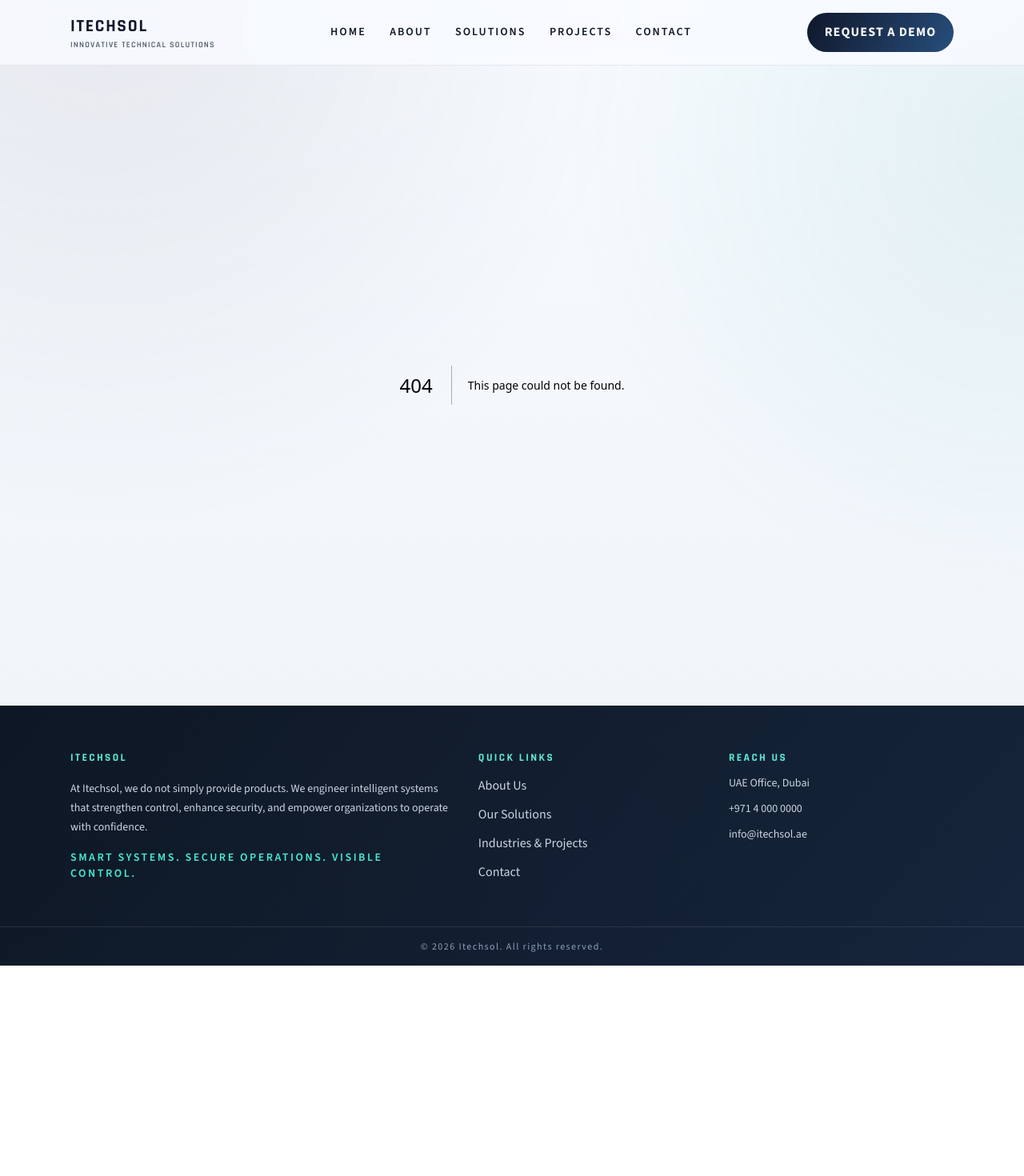
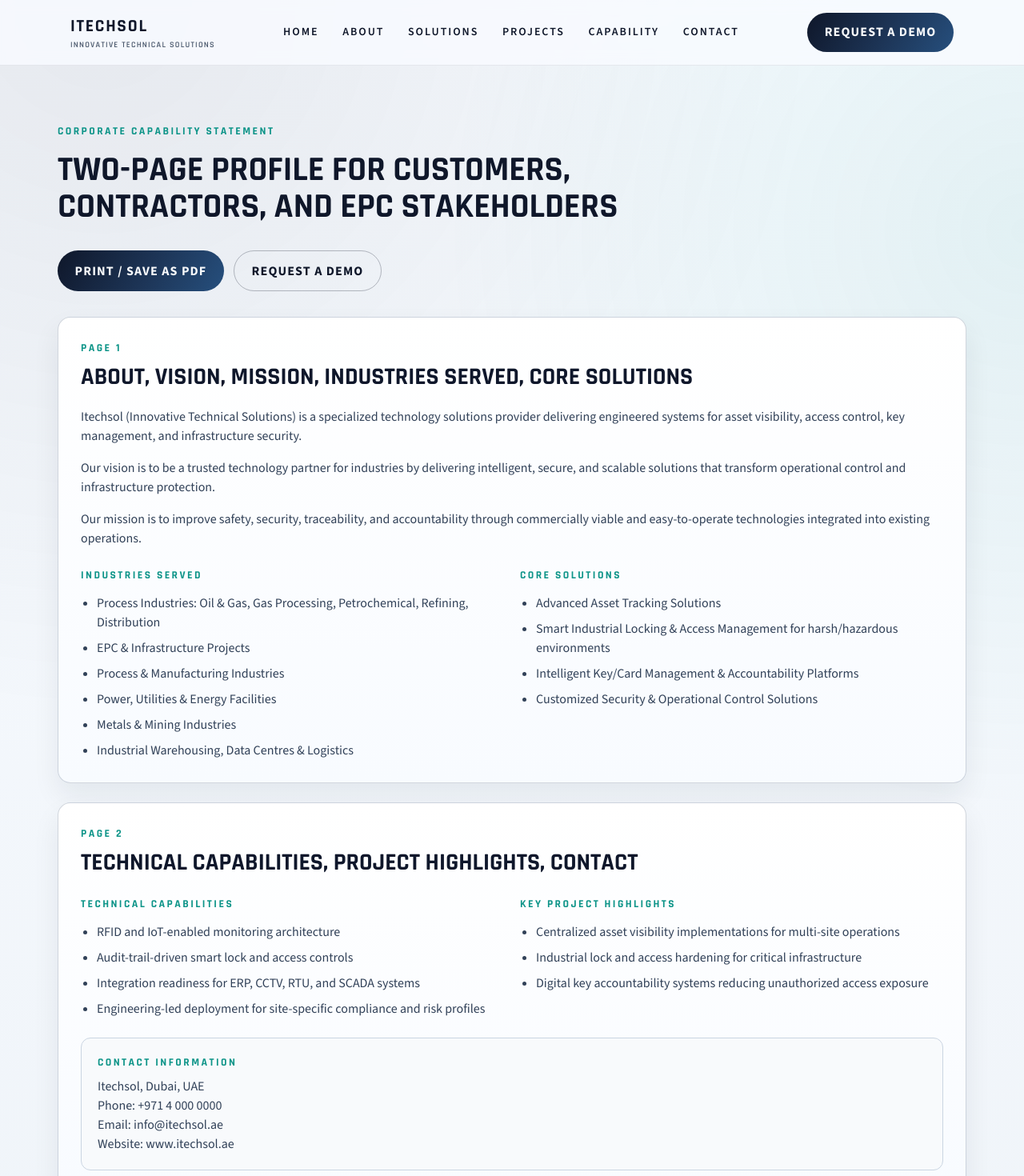
Before and after one commit to aniketh1409/website-itechsol, a Next.js app: page /capability-statement in a window 1280 px wide. Before the commit this address had no page. Shown: the top 1470 px of the page at 80% size. Before the commit the page ends 1207 px from the top, so only its background shows below. Built offline with nearby package versions, Linux system fonts and the light colour scheme.

Commit message:
feat: add printable capability statement page

```diff
--- /dev/null
+++ b/src/app/capability-statement/page.tsx
@@ -0,0 +1,136 @@
+import type { Metadata } from "next";
+import Link from "next/link";
+import { PrintButton } from "@/components/print-button";
+import { SectionHeading } from "@/components/section-heading";
+
+const industries = [
+  "Process Industries: Oil & Gas, Gas Processing, Petrochemical, Refining, Distribution",
+  "EPC & Infrastructure Projects",
+  "Process & Manufacturing Industries",
+  "Power, Utilities & Energy Facilities",
+  "Metals & Mining Industries",
+  "Industrial Warehousing, Data Centres & Logistics",
+];
+
+const coreSolutions = [
+  "Advanced Asset Tracking Solutions",
+  "Smart Industrial Locking & Access Management for harsh/hazardous environments",
+  "Intelligent Key/Card Management & Accountability Platforms",
+  "Customized Security & Operational Control Solutions",
+];
+
+const technicalCapabilities = [
+  "RFID and IoT-enabled monitoring architecture",
+  "Audit-trail-driven smart lock and access controls",
+  "Integration readiness for ERP, CCTV, RTU, and SCADA systems",
+  "Engineering-led deployment for site-specific compliance and risk profiles",
+];
+
+const projectHighlights = [
+  "Centralized asset visibility implementations for multi-site operations",
+  "Industrial lock and access hardening for critical infrastructure",
+  "Digital key accountability systems reducing unauthorized access exposure",
+];
+
+export const metadata: Metadata = {
+  title: "Capability Statement",
+  description:
+    "Itechsol corporate capability statement covering solutions, technical strengths, industries served, and contact details.",
+};
+
+export default function CapabilityStatementPage() {
+  return (
+    <section className="section-shell">
+      <SectionHeading
+        eyebrow="Corporate Capability Statement"
+        title="Two-Page Profile for Customers, Contractors, and EPC Stakeholders"
+      />
+
+      <div className="mt-8 flex flex-wrap gap-3 print:hidden">
+        <PrintButton />
+        <Link href="/contact#enquiry" className="btn-secondary">
+          Request a Demo
+        </Link>
+      </div>
+
+      <article className="capability-page card-shell mt-8 p-7">
+        <p className="section-eyebrow">Page 1</p>
+        <h2 className="font-rajdhani mt-2 text-3xl font-bold uppercase text-slate-900">
+          About, Vision, Mission, Industries Served, Core Solutions
+        </h2>
+
+        <div className="mt-5 space-y-4 text-slate-700">
+          <p>
+            Itechsol (Innovative Technical Solutions) is a specialized
+            technology solutions provider delivering engineered systems for
+            asset visibility, access control, key management, and infrastructure
+            security.
+          </p>
+          <p>
+            Our vision is to be a trusted technology partner for industries by
+            delivering intelligent, secure, and scalable solutions that
+            transform operational control and infrastructure protection.
+          </p>
+          <p>
+            Our mission is to improve safety, security, traceability, and
+            accountability through commercially viable and easy-to-operate
+            technologies integrated into existing operations.
+          </p>
+        </div>
+
+        <div className="mt-6 grid gap-5 md:grid-cols-2">
+          <div>
+            <p className="section-eyebrow">Industries Served</p>
+            <ul className="mt-3 list-disc space-y-2 pl-5 text-slate-700">
+              {industries.map((item) => (
+                <li key={item}>{item}</li>
+              ))}
+            </ul>
+          </div>
+          <div>
+            <p className="section-eyebrow">Core Solutions</p>
+            <ul className="mt-3 list-disc space-y-2 pl-5 text-slate-700">
+              {coreSolutions.map((item) => (
+                <li key={item}>{item}</li>
+              ))}
+            </ul>
+          </div>
+        </div>
+      </article>
+
+      <article className="capability-page card-shell mt-6 p-7">
+        <p className="section-eyebrow">Page 2</p>
+        <h2 className="font-rajdhani mt-2 text-3xl font-bold uppercase text-slate-900">
+          Technical Capabilities, Project Highlights, Contact
+        </h2>
+
+        <div className="mt-6 grid gap-5 md:grid-cols-2">
+          <div>
+            <p className="section-eyebrow">Technical Capabilities</p>
+            <ul className="mt-3 list-disc space-y-2 pl-5 text-slate-700">
+              {technicalCapabilities.map((item) => (
+                <li key={item}>{item}</li>
+              ))}
+            </ul>
+          </div>
+          <div>
+            <p className="section-eyebrow">Key Project Highlights</p>
+            <ul className="mt-3 list-disc space-y-2 pl-5 text-slate-700">
+              {projectHighlights.map((item) => (
+                <li key={item}>{item}</li>
+              ))}
+            </ul>
+          </div>
+        </div>
+
+        <div className="mt-6 rounded-xl border border-slate-300 bg-slate-50 p-5 text-slate-700">
+          <p className="section-eyebrow">Contact Information</p>
+          <p className="mt-2">Itechsol, Dubai, UAE</p>
+          <p>Phone: +971 4 000 0000</p>
+          <p>Email: info@itechsol.ae</p>
+          <p>Website: www.itechsol.ae</p>
+        </div>
+      </article>
+    </section>
+  );
+}
--- a/src/app/globals.css
+++ b/src/app/globals.css
@@ -205,6 +205,10 @@ a {
   position: relative;
 }
 
+.capability-page {
+  break-inside: avoid;
+}
+
 .grid-dot-bg::before {
   content: "";
   position: absolute;
@@ -241,3 +245,27 @@ textarea:focus {
     padding-bottom: 3.4rem;
   }
 }
+
+@media print {
+  .site-header,
+  .footer-shell,
+  .print\:hidden {
+    display: none !important;
+  }
+
+  .site-shell {
+    background: #fff;
+  }
+
+  .section-shell {
+    max-width: 100%;
+    padding: 0;
+  }
+
+  .capability-page {
+    break-after: page;
+    box-shadow: none;
+    border: 1px solid #d0d7de;
+    margin-top: 1rem;
+  }
+}
--- a/src/app/sitemap.ts
+++ b/src/app/sitemap.ts
@@ -3,7 +3,14 @@ import type { MetadataRoute } from "next";
 const baseUrl = "https://itechsol.ae";
 
 export default function sitemap(): MetadataRoute.Sitemap {
-  const routes = ["", "/about", "/solutions", "/projects", "/contact"];
+  const routes = [
+    "",
+    "/about",
+    "/solutions",
+    "/projects",
+    "/capability-statement",
+    "/contact",
+  ];
 
   return routes.map((route) => ({
     url: `${baseUrl}${route}`,
--- /dev/null
+++ b/src/components/print-button.tsx
@@ -0,0 +1,14 @@
+"use client";
+
+export function PrintButton() {
+  return (
+    <button
+      type="button"
+      className="btn-primary"
+      onClick={() => window.print()}
+      aria-label="Print capability statement as PDF"
+    >
+      Print / Save as PDF
+    </button>
+  );
+}
--- a/src/components/site-footer.tsx
+++ b/src/components/site-footer.tsx
@@ -4,6 +4,7 @@ const quickLinks = [
   { href: "/about", label: "About Us" },
   { href: "/solutions", label: "Our Solutions" },
   { href: "/projects", label: "Industries & Projects" },
+  { href: "/capability-statement", label: "Capability Statement" },
   { href: "/contact", label: "Contact" },
 ];
 
--- a/src/components/site-header.tsx
+++ b/src/components/site-header.tsx
@@ -5,6 +5,7 @@ const navItems = [
   { href: "/about", label: "About" },
   { href: "/solutions", label: "Solutions" },
   { href: "/projects", label: "Projects" },
+  { href: "/capability-statement", label: "Capability" },
   { href: "/contact", label: "Contact" },
 ];
 
```
